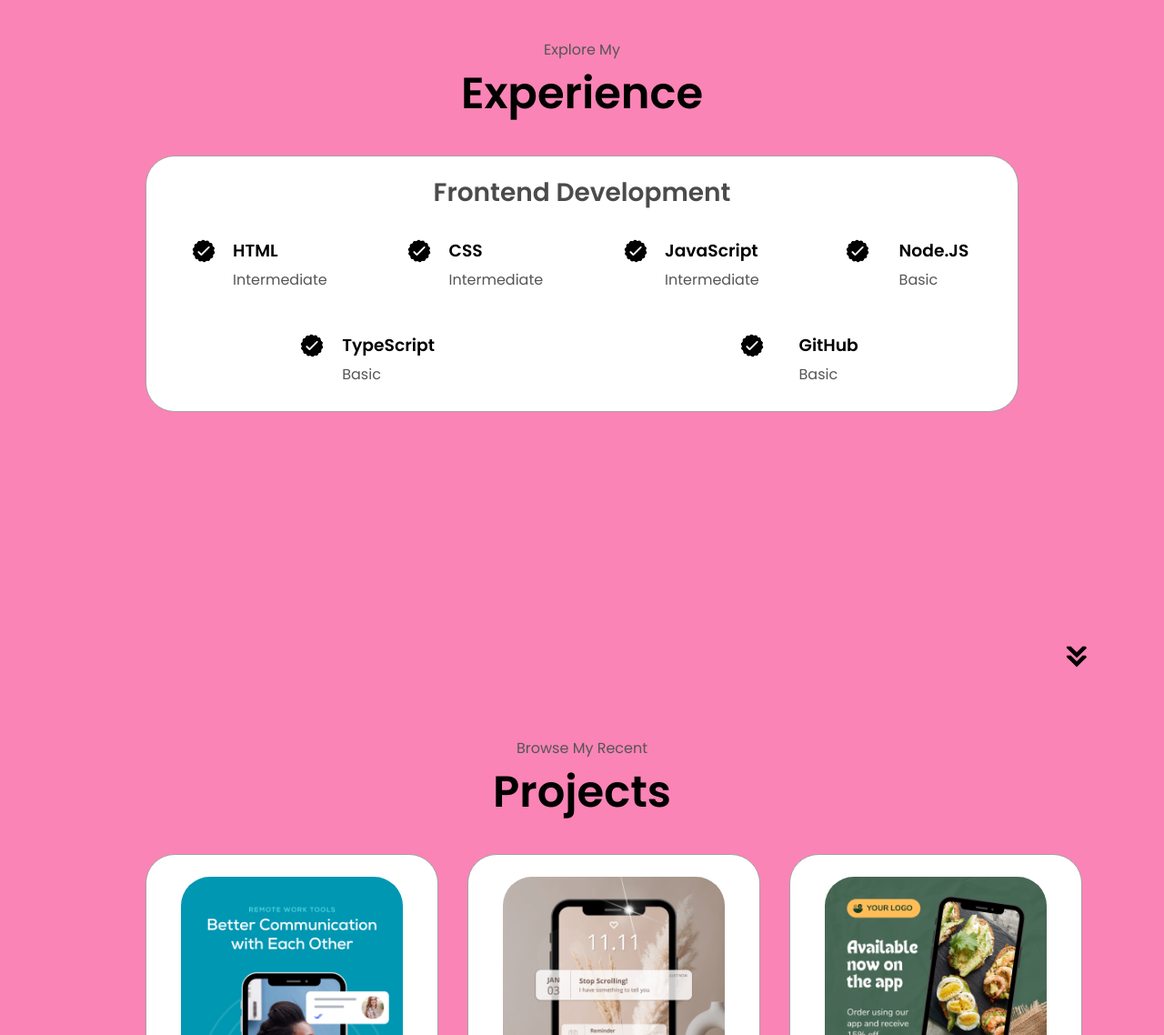
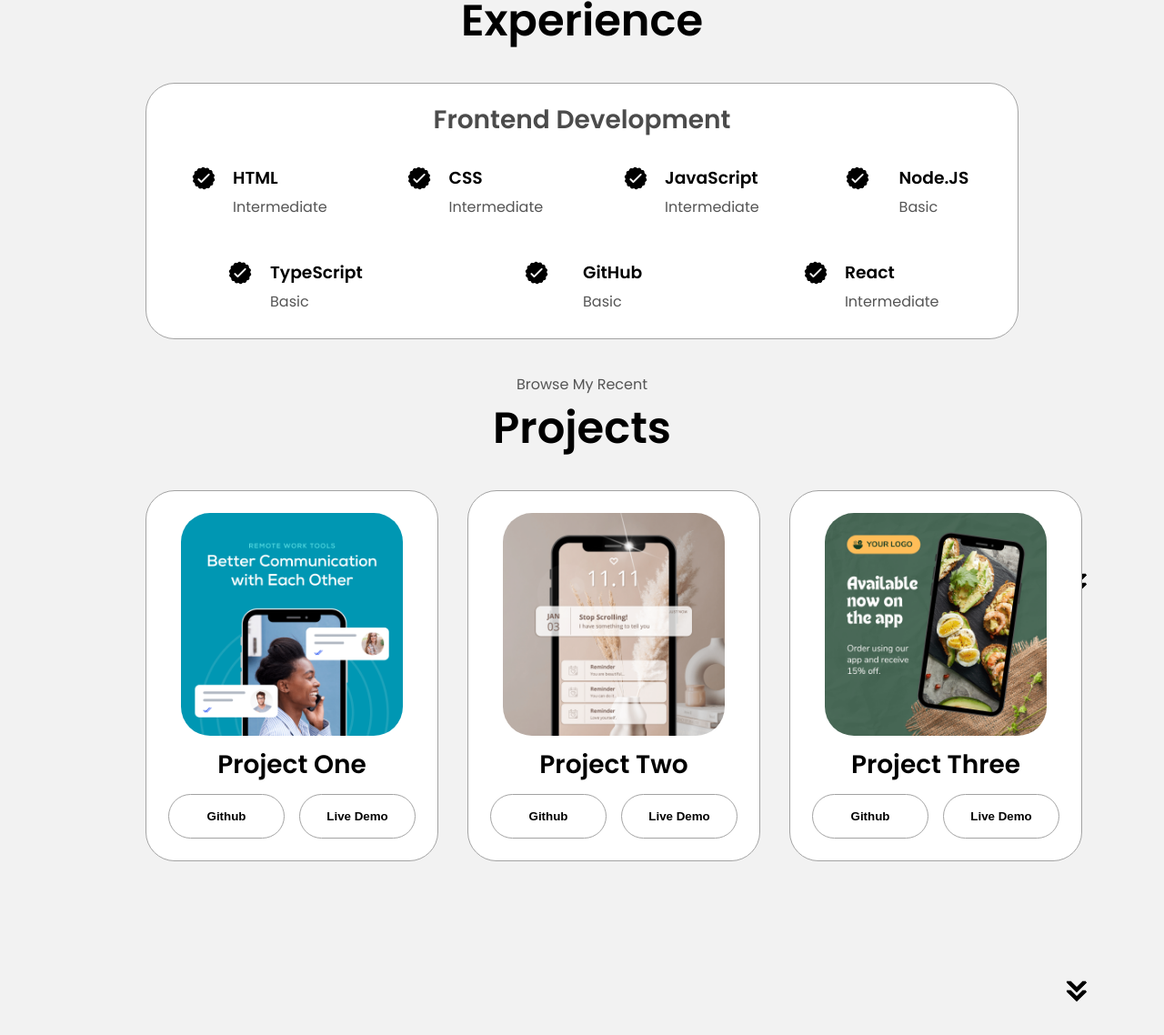
Before and after one commit to Temi2609/My-Portfolio, a plain HTML site: page index.html in a window 1280 px wide. Shown: the part 1662-2800 px from the top of the page at 91% size. Drawn offline with Linux system fonts and the light colour scheme.

Commit message:
Add files via upload

```diff
--- a/index.html
+++ b/index.html
@@ -195,6 +195,18 @@
                   <p>Basic</p>
                 </div>
               </article>
+
+              <article>
+                <img
+                  src="./assets/checkmark.png"
+                  alt="Experience icon"
+                  class="icon"
+                />
+                <div>
+                  <h3>React</h3>
+                  <p>Intermediate</p>
+                </div>
+              </article>
             </div>
           </div>
 
@@ -304,7 +316,7 @@
             alt="Email icon"
             class="icon contact-icon email-icon"
           />
-          <p><a href="mailto:mondiuganiu.g@gmail.com">mondiuganiu.g.com</a></p>
+          <p><a href="mailto:mondiuganiu.g@gmail.com">mondiuganiu2019@gmail.com</a></p>
         </div>
         <div class="contact-info-container">
           <img
--- a/style.css
+++ b/style.css
@@ -8,7 +8,7 @@
 
 body{
     font-family: "Poppins", sans-serif;
-    background-color: rgba(246, 10, 108, 0.5)
+    background-color: #f2f2f2;
 }
 
 html{
@@ -235,7 +235,7 @@ section{
 
 #about{
     position: relative;
-    margin-top: 15vh;
+    margin-top: 5vh;
 }
 
 .about-containers{
@@ -327,7 +327,7 @@ article .icon{
 
 #projects{
      position: relative;
-     /* margin-top: 2vh; */
+     margin-top:-40vh;
 }
 
 .color-container{
@@ -357,6 +357,7 @@ article .icon{
     justify-content: center;
     flex-direction: column;
     height: 70vh;
+    margin-top: -15vh;
   }
 
   .contact-info-upper-container {
```
